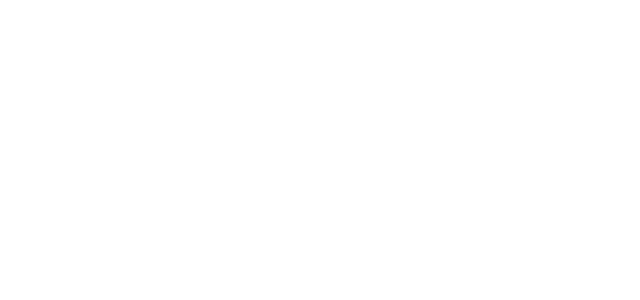
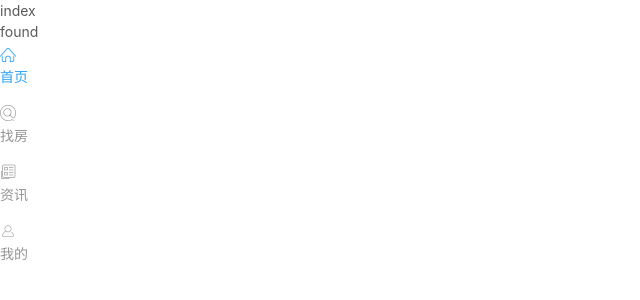
Before and after one commit to DonaLd-D/zf, a React (Create React App) app: page /#/home in a window 1280 px wide. Shown: the top 300 px of the page, without its empty margins (0-640 px from the left). Built offline with nearby package versions, Linux system fonts and the light colour scheme.

Commit message:
路由重定向

```diff
--- a/src/App.js
+++ b/src/App.js
@@ -1,5 +1,5 @@
 import React from 'react';
-import {HashRouter as Router,Route} from 'react-router-dom';
+import {HashRouter as Router,Route,Redirect} from 'react-router-dom';
 
 import Home from './pages/home';
 import Mapfound from './pages/mapfound/mapfound.js';
@@ -9,7 +9,10 @@
     <div className="App">
       <Router>
         <section>
-          <Route component={Home} path='/' exact></Route>
+          <Route component={Home} path='/home'></Route>
+          <Route path='/' exact>
+            <Redirect to='/home'></Redirect>
+          </Route>
           <Route component={Mapfound} path='/mapfound' exact></Route>
           <Route component={Cityfound} path='/cityfound' exact></Route>
         </section>
--- a/src/pages/home/index.js
+++ b/src/pages/home/index.js
@@ -43,7 +43,7 @@
             }}
             data-seed="logId"
           >
-            <Route component={Index}></Route>
+          <Route component={Index} path='/home' exact></Route>
           </TabBar.Item>
           <TabBar.Item
             icon={<i className="iconfont icon-findHouse"></i>}
```
